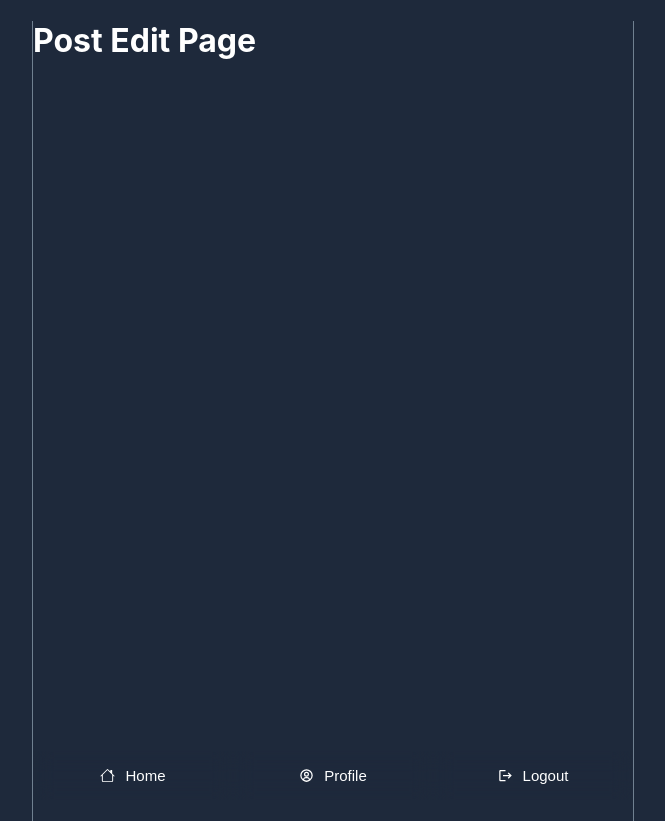
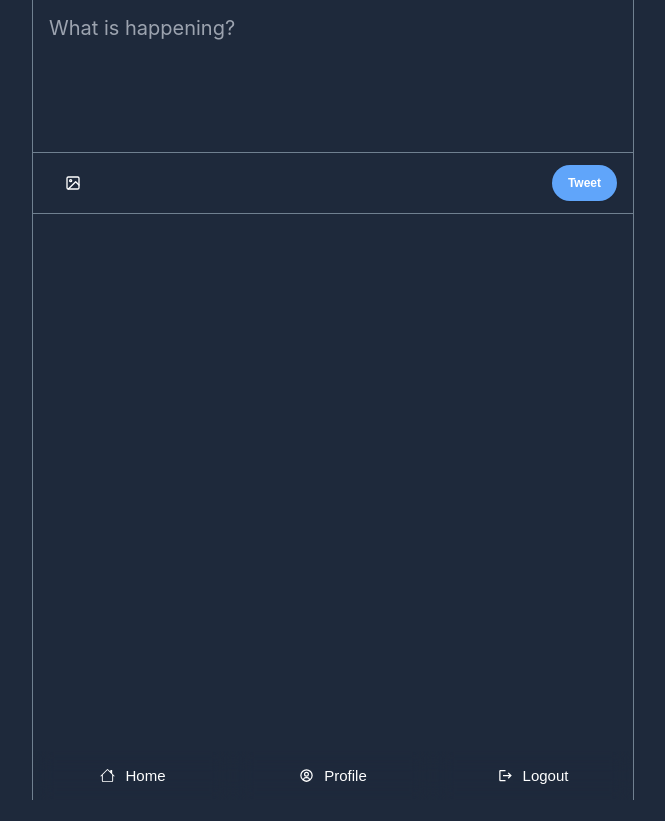
Before and after one commit to korca0220/fs-twitter-app, a React (Create React App) app: page /posts/edit/1 in a window 1280 px wide. Shown: the whole page, without its empty margins (307-972 px from the left). After the commit the page ends 800 px from the top, so only its background shows below. Built offline with nearby package versions, Linux system fonts and the light colour scheme; no server answers; the database is empty; sample sign-in values are in the browser's storage.

Commit message:
add update doc

```diff
--- /dev/null
+++ b/src/components/posts/PostEditForm.tsx
@@ -0,0 +1,96 @@
+import AuthContext from "context/AuthContext";
+import { doc, getDoc, updateDoc } from "firebase/firestore";
+import { db } from "firebaseApp";
+import { PostProps } from "pages/home";
+import React, { useCallback, useContext, useEffect, useState } from "react";
+import { FiImage } from "react-icons/fi";
+import { useNavigate, useParams } from "react-router-dom";
+import { toast } from "react-toastify";
+
+export default function PostEditForm() {
+  const params = useParams();
+
+  const [content, setContent] = useState("");
+  const [post, setPOst] = useState<PostProps>();
+  const { user } = useContext(AuthContext);
+  const navigate = useNavigate();
+
+  const handelFileUpload = () => {};
+
+  const getPost = useCallback(async () => {
+    if (params.id) {
+      const docRef = doc(db, "posts", params.id);
+      const docSnap = await getDoc(docRef);
+
+      setPOst({ ...(docSnap.data() as PostProps), id: docSnap.id });
+      setContent((docSnap?.data() as PostProps).content);
+    }
+  }, [params.id]);
+
+  const onSubmit = async (e: any) => {
+    e.preventDefault();
+
+    try {
+      if (post) {
+        const postRef = doc(db, "posts", post.id);
+
+        await updateDoc(postRef, {
+          content: content,
+        });
+        setContent("");
+
+        navigate(`/posts/${post.id}`);
+        toast.success("게시글을 수정했습니다.");
+      }
+    } catch (e: any) {
+      console.log(e);
+
+      toast.error(e?.code);
+    }
+  };
+
+  const onChange = (e: React.ChangeEvent<HTMLTextAreaElement>) => {
+    const {
+      target: { name, value },
+    } = e;
+
+    if (name === "content") {
+      setContent(value);
+    }
+  };
+
+  useEffect(() => {
+    getPost();
+  }, []);
+
+  return (
+    <form className="post-form" onSubmit={onSubmit}>
+      <textarea
+        className="post-form__textarea"
+        required
+        name="content"
+        id="content"
+        placeholder="What is happening?"
+        value={content}
+        onChange={onChange}
+      ></textarea>
+      <div className="post-form__submit-area">
+        <div className="post-form__file">
+          <FiImage className="post-form__file-icon" />
+        </div>
+        <input
+          type="file"
+          name="input-file"
+          accept="image/*"
+          onChange={handelFileUpload}
+          className="hidden"
+        ></input>
+        <input
+          type="submit"
+          value="Tweet"
+          className="post-form__submit-btn"
+        ></input>
+      </div>
+    </form>
+  );
+}
--- a/src/pages/posts/edit.tsx
+++ b/src/pages/posts/edit.tsx
@@ -1,3 +1,5 @@
+import PostEditForm from "components/posts/PostEditForm";
+
 export default function PostEdit() {
-  return <h1>Post Edit Page</h1>;
+  return <PostEditForm />;
 }
```
